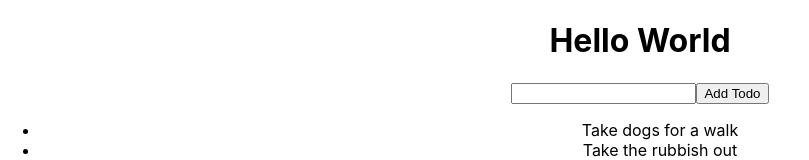
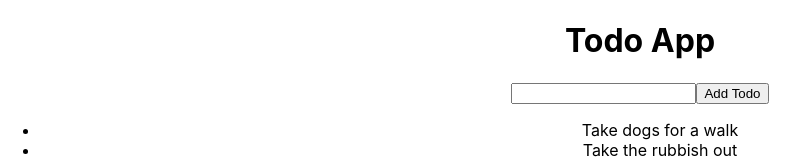
Before and after one commit to seyiaddy/todo-app-react, a React (Create React App) app: page / in a window 1280 px wide. Shown: the top 160 px of the page, without its empty margins (0-809 px from the left). Built offline with nearby package versions, Linux system fonts and the light colour scheme.

Commit message:
hardcoded list items with simple ui

```diff
--- a/src/App.js
+++ b/src/App.js
@@ -3,12 +3,13 @@ import React, {useState} from 'react';
 
 function App() {
   const [todos, setTodos] = useState(["Take dogs for a walk", "Take the rubbish out"]);
+  const [input, setInput] = useState("");
 
 
   return (
     <div className="App">
-      <h1>Hello World</h1>
-      <input type="text"/>
+      <h1>Todo App</h1>
+      <input type="text" value={input} onChange={e => setInput(e.target.value)} />
       <button>Add Todo</button>
 
       <ul>
```
Also changed, not shown: 2 other files (tests, documents, lock files or other folders).
